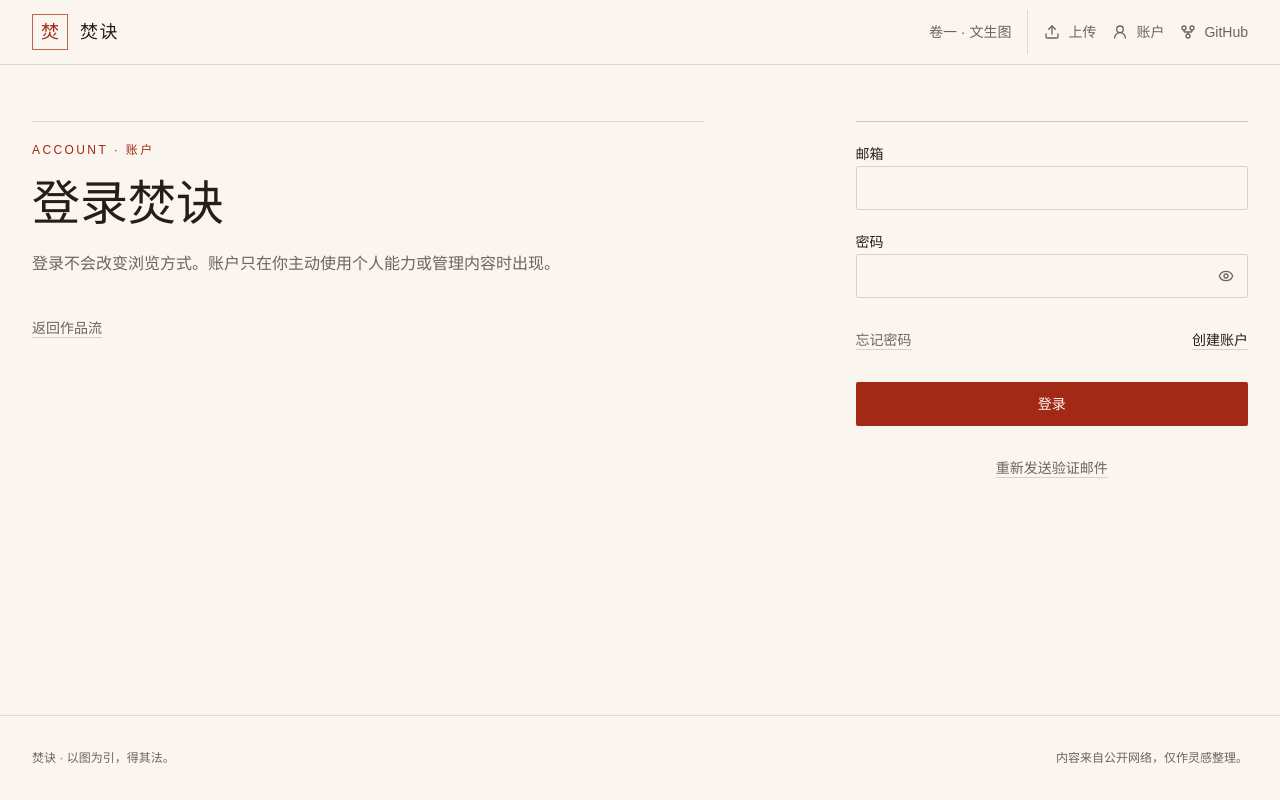
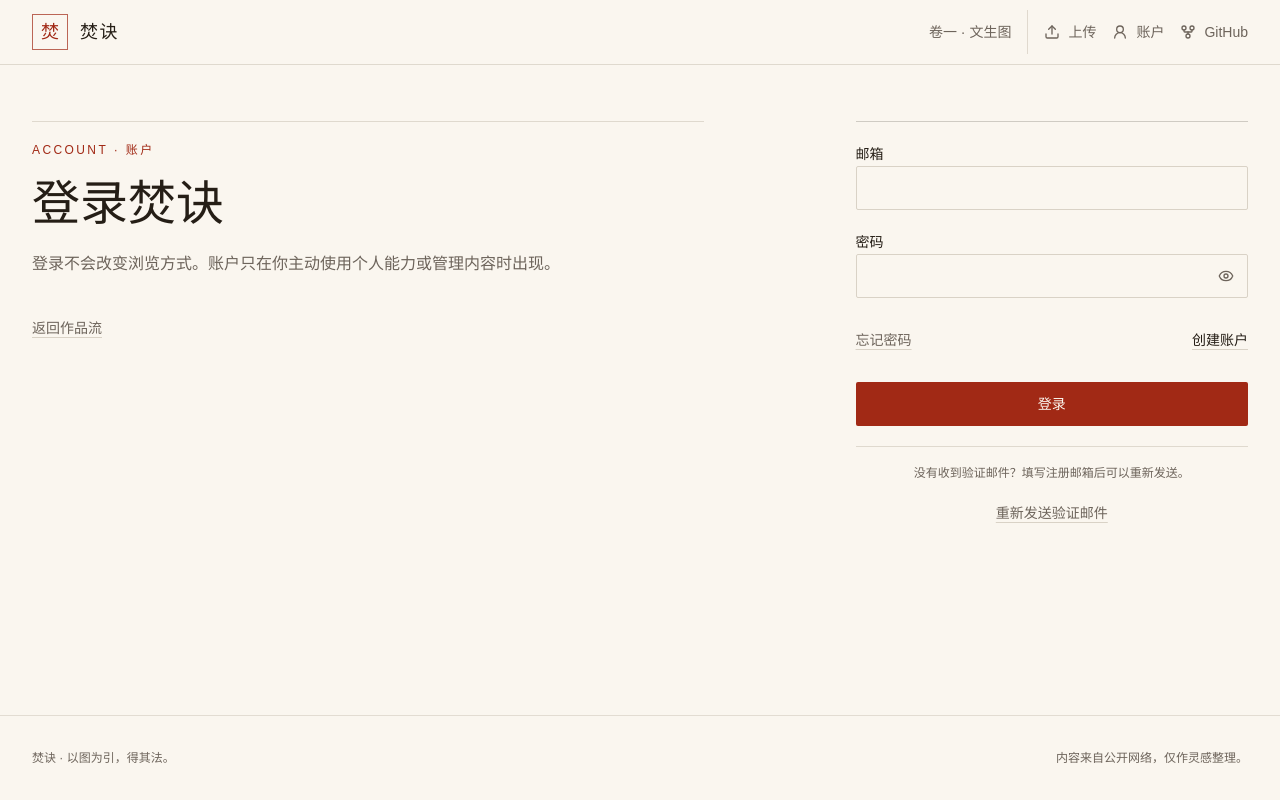
Before and after one commit to AkkoSpace/fenjue, a Next.js app: page /login in a window 1280 px wide. Built offline with nearby package versions, Linux system fonts and the light colour scheme.

Commit message:
fix(auth): 优化重复邮箱注册提示

```diff
--- a/src/app/login/page.tsx
+++ b/src/app/login/page.tsx
@@ -67,14 +67,19 @@ async function LoginContent({ searchParams }: AuthPageProps) {
           </Link>
         </div>
         <SubmitButton pendingLabel="正在登录">登录</SubmitButton>
+        <div className="border-t border-border/80 pt-4 text-center">
+          <p className="text-xs leading-5 text-muted-foreground">
+            没有收到验证邮件？填写注册邮箱后可以重新发送。
+          </p>
           <button
-          className="min-h-11 w-full text-sm text-muted-foreground underline decoration-border underline-offset-4 transition-colors hover:text-primary hover:decoration-primary focus-visible:outline-2 focus-visible:outline-offset-4 focus-visible:outline-ring"
+            className="mt-2 min-h-11 text-sm text-muted-foreground underline decoration-border underline-offset-4 transition-colors hover:text-primary hover:decoration-primary focus-visible:outline-2 focus-visible:outline-offset-4 focus-visible:outline-ring"
             formAction={resendConfirmation}
             formNoValidate
             type="submit"
           >
             重新发送验证邮件
           </button>
+        </div>
       </form>
     </AuthShell>
   );
--- a/src/components/auth/register-form.tsx
+++ b/src/components/auth/register-form.tsx
@@ -93,7 +93,7 @@ export function RegisterForm() {
       />
       <SubmitButton pendingLabel="正在创建">创建账户</SubmitButton>
       <p className="text-center text-sm text-muted-foreground">
-        已有账户？{" "}
+        同一邮箱只对应一个账户。已有账户？{" "}
         <Link
           className="text-foreground underline decoration-border underline-offset-4 transition-colors hover:text-primary hover:decoration-primary focus-visible:outline-2 focus-visible:outline-offset-4 focus-visible:outline-ring"
           href="/login"
--- a/src/lib/auth/actions.ts
+++ b/src/lib/auth/actions.ts
@@ -193,7 +193,7 @@ export async function signUp(
     authUrl(
       "/login",
       "success",
-      "验证邮件已发送。完成邮箱验证后即可登录。",
+      "如果这是新邮箱，我们已发送验证邮件，请检查收件箱。如果已有账户，请直接登录或找回密码。",
     ),
   );
 }
```
Also changed, not shown: 2 other files (tests, documents, lock files or other folders). Lines whose indentation alone changed are shown as unchanged.
